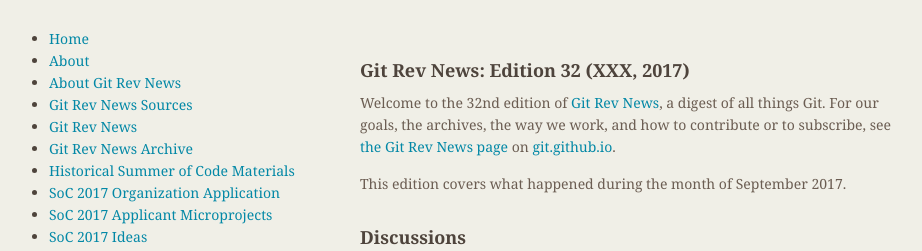
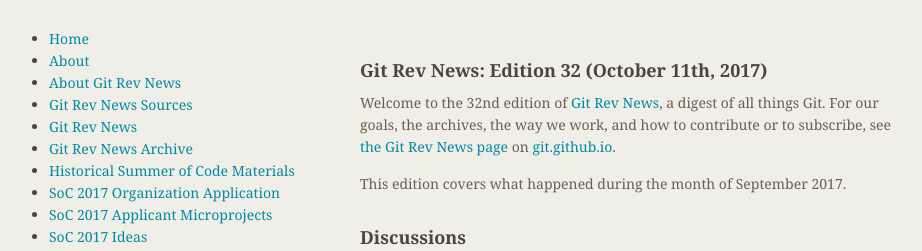
Before and after one commit to git/git.github.io, a Jekyll site: the page built from rev_news/drafts/edition-32.md, in a window 1280 px wide. Shown: the top 251 px of the page, without its empty margins (174-1096 px from the left). Built offline with Jekyll 4.4.1, drawn with Linux system fonts in a browser that asks for light colours.

Commit message:
rn-32: set publication date to Wednesday October 11th

```diff
--- a/rev_news/drafts/edition-32.md
+++ b/rev_news/drafts/edition-32.md
@@ -1,5 +1,5 @@
 ---
-title: Git Rev News Edition 32 (XXX, 2017)
+title: Git Rev News Edition 32 (October 11th, 2017)
 layout: default
 date: 2017-10-18 12:06:51 +0100
 author: chriscool
@@ -7,7 +7,7 @@
 navbar: false
 ---
 
-## Git Rev News: Edition 32 (XXX, 2017)
+## Git Rev News: Edition 32 (October 11th, 2017)
 
 Welcome to the 32nd edition of [Git Rev News](https://git.github.io/rev_news/rev_news/),
 a digest of all things Git. For our goals, the archives, the way we work, and how to contribute or to
```
